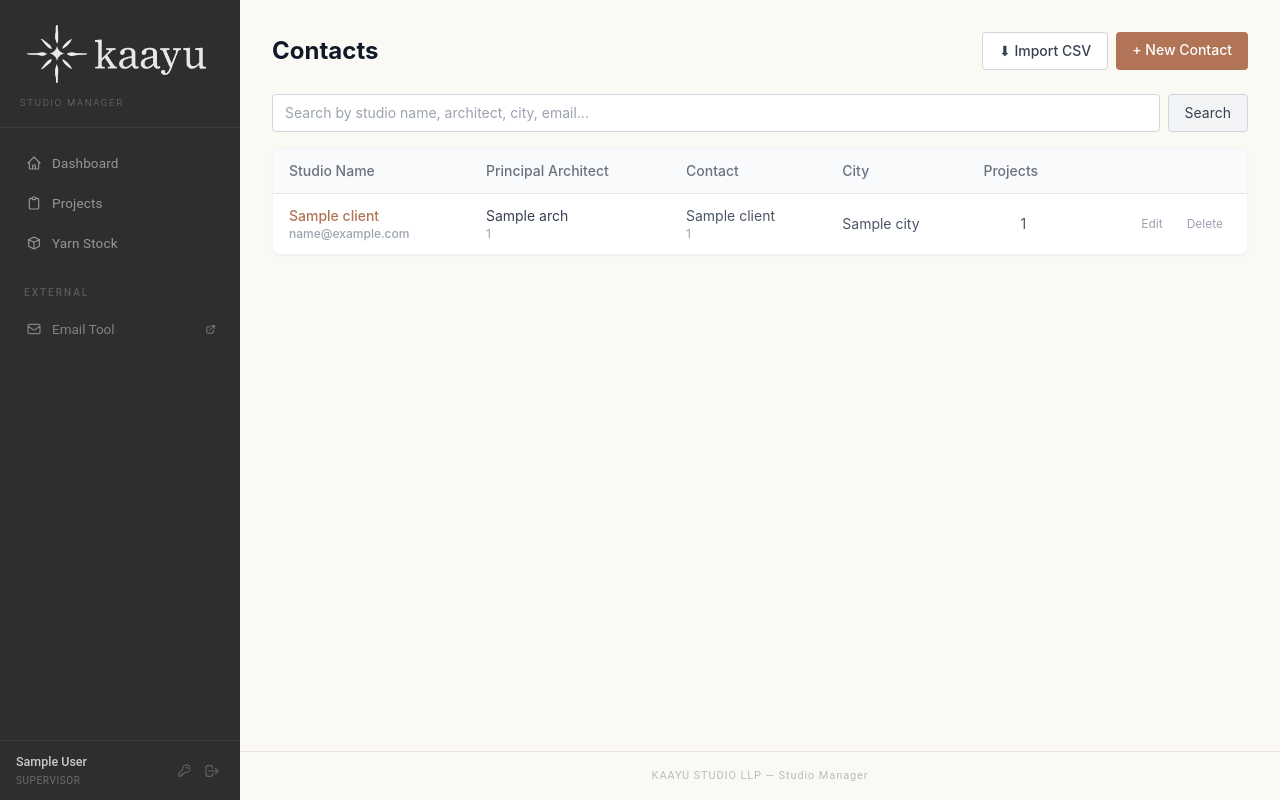
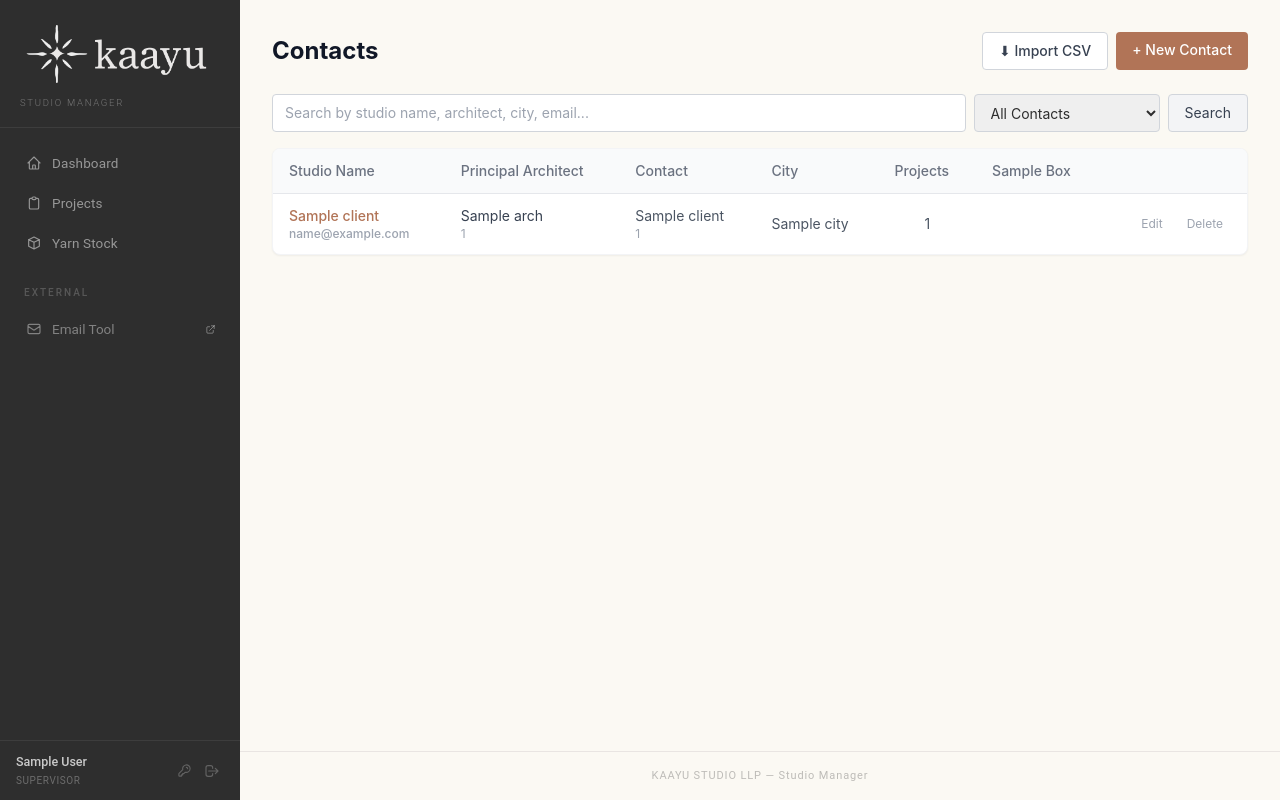
Before and after one commit to himanrawat08/kaayu_manager, a FastAPI app: template app/templates/clients/list.html in a window 1280 px wide. Run offline with FastAPI, Linux system fonts and the light colour scheme; the visitor is signed in with stand-in values (Sample User, id 1); tables that the repository leaves empty hold one stand-in row (values such as "Sample post"); the template is opened without the code that fills it: most values are stand-ins (such as "Sample title", 1, 10 or a date in 2020); parts of the project's set-up code (start-up, migrations or seed data) failed here and were passed over.

Commit message:
Add Sample Box Sent tracking to Contacts
- Boolean field on Client model (default false)
- Checkbox in create/edit form
- Green dot indicator in contacts list
- Filter dropdown: All / Sample Box Sent / Not Sent
- Status shown in contact detail sidebar
- DB migration added

Co-Authored-By: Claude Sonnet 4.6 <noreply@anthropic.com>

```diff
--- a/app/database.py
+++ b/app/database.py
@@ -100,6 +100,7 @@ def _migrate_schema():
         "ALTER TABLE projects ADD COLUMN IF NOT EXISTS prod_design_page INTEGER DEFAULT 1",
         "ALTER TABLE quotations ALTER COLUMN quote_number TYPE VARCHAR(250)",
         "ALTER TABLE tasks ADD COLUMN IF NOT EXISTS assigned_to VARCHAR(255)",
+        "ALTER TABLE clients ADD COLUMN IF NOT EXISTS sample_box_sent BOOLEAN NOT NULL DEFAULT FALSE",
     ]
     with engine.connect() as conn:
         for sql in migrations:
--- a/app/models/client.py
+++ b/app/models/client.py
@@ -3,7 +3,7 @@ from datetime import datetime
 
 from app.utils.time import now_ist
 
-from sqlalchemy import DateTime, String, Text
+from sqlalchemy import Boolean, DateTime, String, Text
 from sqlalchemy.orm import Mapped, mapped_column, relationship
 
 from app.database import Base
@@ -31,6 +31,9 @@ class Client(Base):
 
     # Contact
     email: Mapped[str | None] = mapped_column(String(255), nullable=True)
+
+    # Sample box tracking
+    sample_box_sent: Mapped[bool] = mapped_column(default=False, nullable=False)
 
     # Legacy columns kept for DB compatibility
     phone: Mapped[str | None] = mapped_column(String(100), nullable=True)
--- a/app/routers/clients.py
+++ b/app/routers/clients.py
@@ -164,7 +164,7 @@ def dashboard(request: Request, view: str = "overview", db: Session = Depends(ge
 # ── Client list ───────────────────────────────────────────────────────────────
 
 @router.get("/contacts", response_class=HTMLResponse)
-def clients_list(request: Request, q: str = "", db: Session = Depends(get_db)):
+def clients_list(request: Request, q: str = "", sample_box: str = "", db: Session = Depends(get_db)):
     query = db.query(Client)
     if q:
         like = f"%{q}%"
@@ -174,11 +174,15 @@ def clients_list(request: Request, q: str = "", db: Session = Depends(get_db)):
             | Client.principal_architect_name.ilike(like)
             | Client.city.ilike(like)
         )
+    if sample_box == "1":
+        query = query.filter(Client.sample_box_sent == True)  # noqa: E712
+    elif sample_box == "0":
+        query = query.filter(Client.sample_box_sent == False)  # noqa: E712
     clients = query.order_by(Client.name).all()
     return templates.TemplateResponse(
         request,
         "clients/list.html",
-        {"request": request, "clients": clients, "q": q},
+        {"request": request, "clients": clients, "q": q, "sample_box_filter": sample_box},
     )
 
 
@@ -204,6 +208,7 @@ def clients_create(
     cp_number: List[str] = Form(default=[]),
     address: str = Form(""),
     city: str = Form(""),
+    sample_box_sent: str = Form(""),
     db: Session = Depends(get_db),
 ):
     architects = []
@@ -233,6 +238,7 @@ def clients_create(
         contact_person_number=first_cp.get("number") or None,
         address=address.strip() or None,
         city=city.strip() or None,
+        sample_box_sent=bool(sample_box_sent),
     )
     db.add(client)
     db.commit()
@@ -452,6 +458,7 @@ def clients_update(
     cp_number: List[str] = Form(default=[]),
     address: str = Form(""),
     city: str = Form(""),
+    sample_box_sent: str = Form(""),
     db: Session = Depends(get_db),
 ):
     client = db.query(Client).filter(Client.id == client_id).first()
@@ -484,6 +491,7 @@ def clients_update(
     client.contact_person_number = first_cp.get("number") or None
     client.address = address.strip() or None
     client.city = city.strip() or None
+    client.sample_box_sent = bool(sample_box_sent)
     db.commit()
 
     if client.email:
--- a/app/templates/clients/list.html
+++ b/app/templates/clients/list.html
@@ -10,12 +10,17 @@
   </div>
 </div>
 
-<!-- Search -->
-<form method="get" class="mb-4 flex gap-2">
+<!-- Search + Filter -->
+<form method="get" class="mb-4 flex flex-wrap gap-2">
   <input type="text" name="q" value="{{ q or '' }}" placeholder="Search by studio name, architect, city, email..."
     class="border border-gray-300 rounded px-3 py-2 text-sm flex-1 min-w-0 focus:outline-none focus:ring-2 focus:ring-indigo-400" />
+  <select name="sample_box" class="border border-gray-300 rounded px-3 py-2 text-sm focus:outline-none focus:ring-2 focus:ring-indigo-400">
+    <option value="">All Contacts</option>
+    <option value="1" {% if sample_box_filter == '1' %}selected{% endif %}>Sample Box Sent</option>
+    <option value="0" {% if sample_box_filter == '0' %}selected{% endif %}>Sample Box Not Sent</option>
+  </select>
   <button type="submit" class="bg-gray-100 border border-gray-300 text-gray-700 px-4 py-2 rounded text-sm hover:bg-gray-200 transition">Search</button>
-  {% if q %}<a href="{{ root_path }}/contacts" class="px-3 py-2 text-sm text-gray-500 hover:text-gray-700">Clear</a>{% endif %}
+  {% if q or sample_box_filter %}<a href="{{ root_path }}/contacts" class="px-3 py-2 text-sm text-gray-500 hover:text-gray-700">Clear</a>{% endif %}
 </form>
 
 {% if clients %}
@@ -29,6 +34,7 @@
         <th class="px-4 py-3 font-medium">Contact</th>
         <th class="px-4 py-3 font-medium">City</th>
         <th class="px-4 py-3 font-medium">Projects</th>
+        <th class="px-4 py-3 font-medium">Sample Box</th>
         <th class="px-4 py-3"></th>
       </tr>
     </thead>
@@ -61,6 +67,11 @@
         </td>
         <td class="px-4 py-3 text-gray-600">{{ client.city or '—' }}</td>
         <td class="px-4 py-3 text-center text-gray-600">{{ client.projects | length }}</td>
+        <td class="px-4 py-3 text-center">
+          {% if client.sample_box_sent %}
+          <span class="inline-block w-2 h-2 rounded-full bg-green-500" title="Sample box sent"></span>
+          {% endif %}
+        </td>
         <td class="px-4 py-3 text-right whitespace-nowrap">
           <a href="{{ root_path }}/contacts/{{ client.id }}/edit" class="text-gray-400 hover:text-indigo-600 text-xs px-2 py-1 rounded hover:bg-gray-100 transition mr-1">Edit</a>
           <form method="post" action="{{ root_path }}/contacts/{{ client.id }}/delete" class="inline"
```
Also changed, not shown: app/templates/clients/detail.html (+14 -0 lines), app/templates/clients/form.html (+11 -0 lines).
